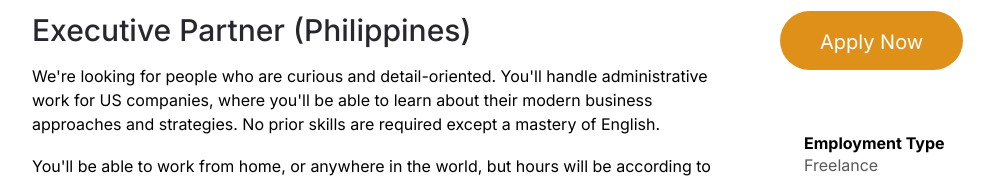
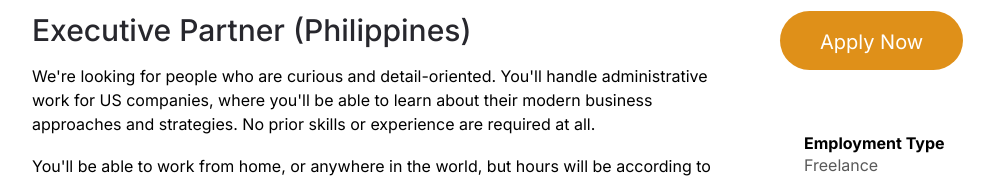
Before and after one commit to promptph/hiring, a website built with Parcel: page index.html in a window 1280 px wide. Shown: the part 200-382 px from the top of the page, without its empty margins (138-1132 px from the left). Built offline with nearby package versions, Linux system fonts and the light colour scheme.

Commit message:
Simplify top description of prior skills

```diff
--- a/index.html
+++ b/index.html
@@ -71,8 +71,7 @@
                   We're looking for people who are curious and detail-oriented.
                   You'll handle administrative work for US companies, where
                   you'll be able to learn about their modern business approaches
-                  and strategies. No prior skills are required except a mastery
-                  of English.
+                  and strategies. No prior skills or experience are required at all.
                 </span>
                 <br class="home-text04" />
                 <br class="home-text05" />
```
